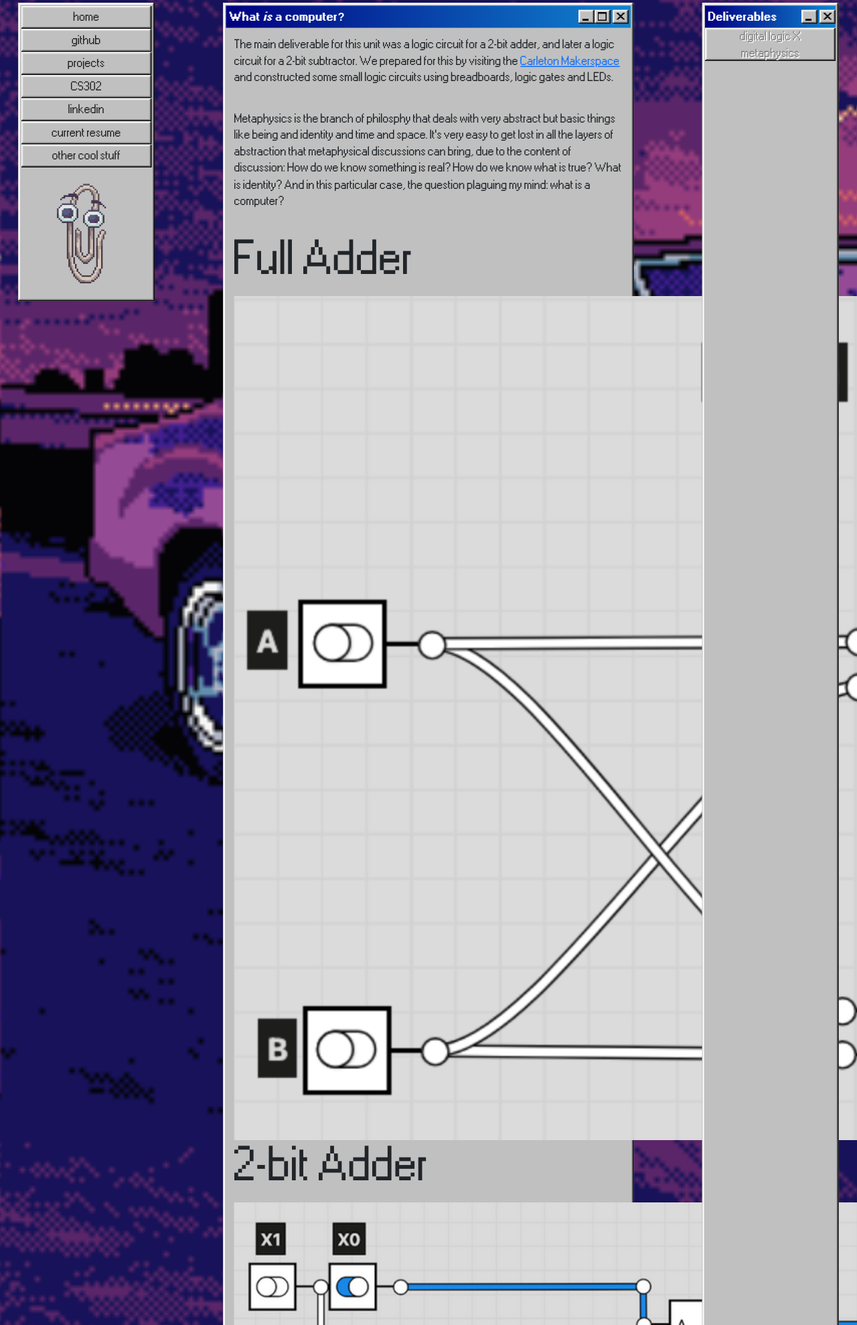
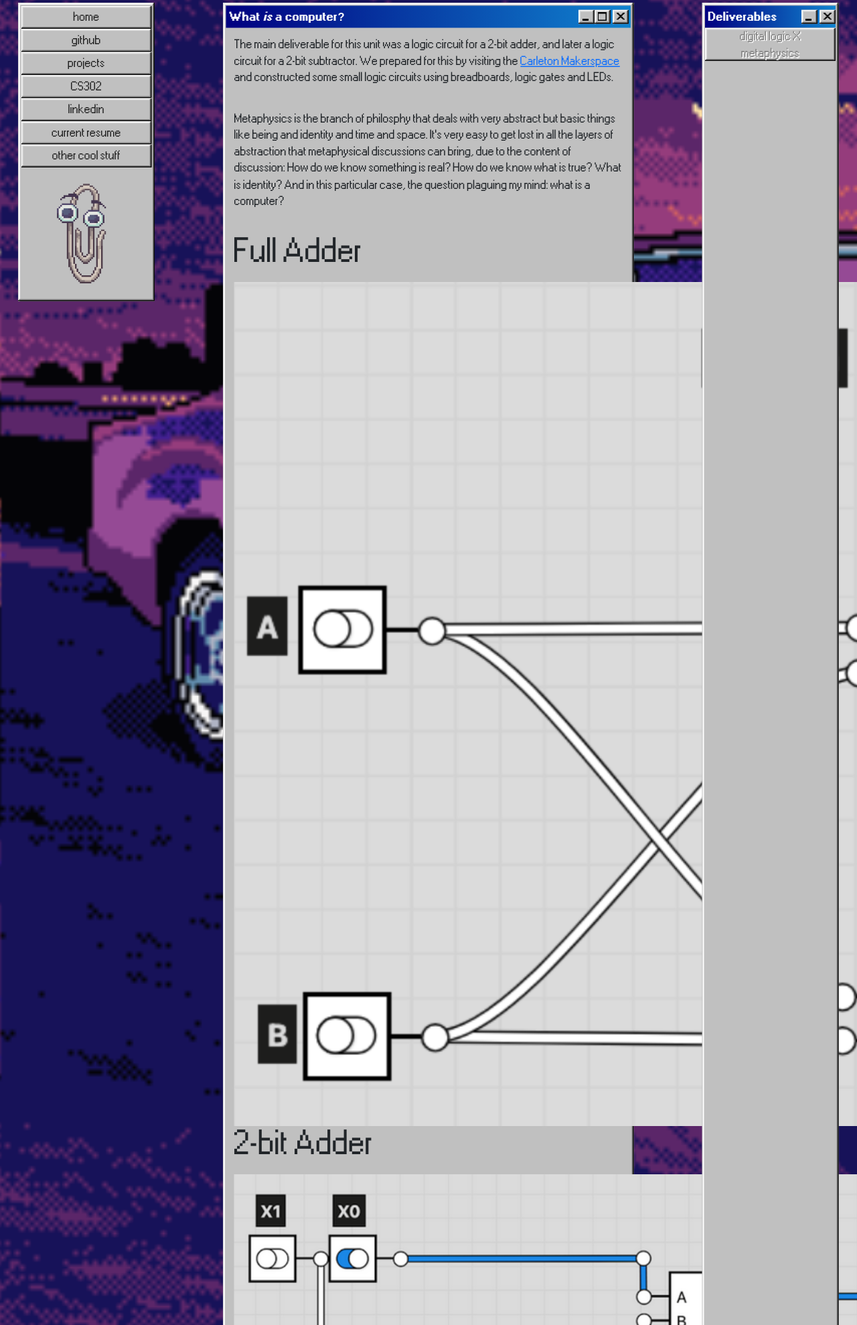
Before and after one commit to 3toadbanana/3toadbanana.github.io, a plain HTML site: page deliverables/DLXM.html in a window 1280 px wide. Shown: the part 101-2079 px from the top of the page at 67% size. Drawn offline with nearby package versions, Linux system fonts and the light colour scheme.

Commit message:
im lowkenuinely offing it

```diff
--- a/deliverables/DLXM.html
+++ b/deliverables/DLXM.html
@@ -69,11 +69,11 @@
                         that metaphysical discussions can bring, due to the content of discussion: How do we know
                         something is real? How do we know what is true? What is identity? And in this particular case,
                         the question plaguing my mind: what is a computer? </p>
-                    <h3>Full Adder</h3>
+                    <h5>Full Adder</h5>
                     <div class="img-dlxm">
                         <img src="../static/dlxm/fulladder.png" alt="Diagram of a logic circuit for a full adder">
                     </div>
-                    <h3>2-bit Adder</h3>
+                    <h5>2-bit Adder</h5>
                     <div class="img-dlxm">
                         <img src="../static/dlxm/2bitadder.png" alt="Diagram of a logic circuit for a 2-bit adder">
                     </div>
```
